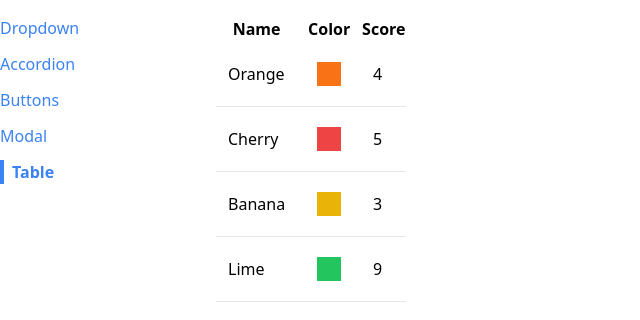
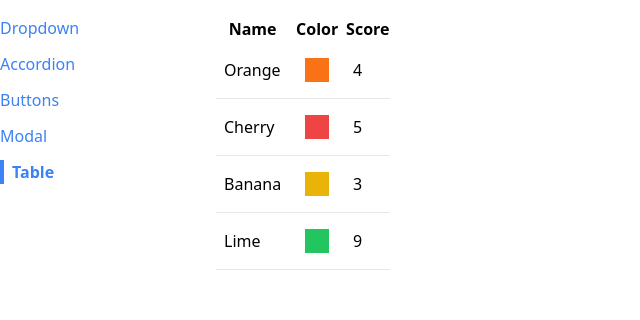
Before and after one commit to CocoTapi/modern_react_2023, a React (Create React App) app in the folder section_15/: page /table in a window 1280 px wide. Shown: the top 320 px of the page, without its empty margins (0-640 px from the left). Built offline with nearby package versions, Linux system fonts and the light colour scheme.

Commit message:
added reusable table array for the body

```diff
--- a/section_15/src/components/Table.js
+++ b/section_15/src/components/Table.js
@@ -4,15 +4,26 @@ function Table({ data, config }) {
   })
 
   const renderedRows = data.map((fruit) => {
+    const renderedCells = config.map((column) => {
+      return (
+        <td className="p-2" key={column.label}>{column.render(fruit)}</td>
+      )
+    });
+
     return (
       <tr className="border-b" key={fruit.name}>
-        <td className="p-3">{fruit.name}</td>
-        <td className="p-3">
-          <div className={`p-3 m-2 ${fruit.color}`}></div>
-        </td>
-        <td className="p-3">{fruit.score}</td>
+        {renderedCells}
       </tr>
-    )
+    );
+
+    // return (
+    //   <tr className="border-b" key={fruit.name}>
+    //     <td className="p-3">{config[0].render(fruit)}</td>
+    //     <td className="p-3">{config[1].render(fruit)}</td>
+    //     <td className="p-3">{config[2].render(fruit)}</td>
+
+    //   </tr>
+    // )
   })
 
   return (
--- a/section_15/src/pages/TablePage.js
+++ b/section_15/src/pages/TablePage.js
@@ -10,9 +10,18 @@ function TablePage() {
   ];
 
   const config = [
-    { label: 'Name' },
-    { label: 'Color' },
-    { label: 'Score' }
+    {
+      label: 'Name',
+      render: (fruit) => fruit.name,
+    },
+    {
+      label: 'Color' ,
+      render: (fruit) => <div className={`p-3 m-2 ${fruit.color}`}></div>,
+    },
+    {
+      label: 'Score',
+      render: (fruit) => fruit.score,
+    }
   ];
 
   return (
```
